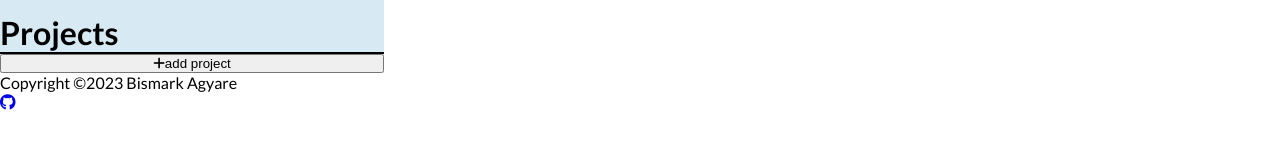
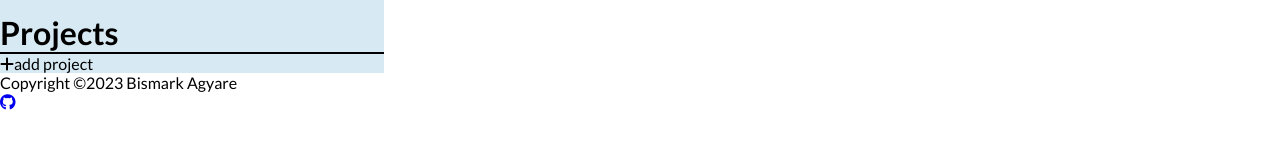
Before and after one commit to bismarkagyare/todo, a website: page dist/index.html in a window 1280 px wide. Shown: the part 406-554 px from the top of the page. Drawn offline with Linux system fonts and the light colour scheme; a web font is replaced by a local one.

Commit message:
change buttons to div

```diff
--- a/dist/index.html
+++ b/dist/index.html
@@ -56,7 +56,9 @@
       <div class="projects-container">
         <h1 class="project-title">projects</h1>
         <div class="projects-list"></div>
-        <button class="add-project-btn"><i class="fas fa-plus"></i>add project</button>
+        <div class="add-project-container">
+          <div class="add-project-btn"><i class="fas fa-plus"></i>add project</div>
+        </div>
         <!-- <div class="add-project-popup">
           <input type="text" class="input-project-popup" id="input-project-popup">
           <div class="popups-btn-container">
```
